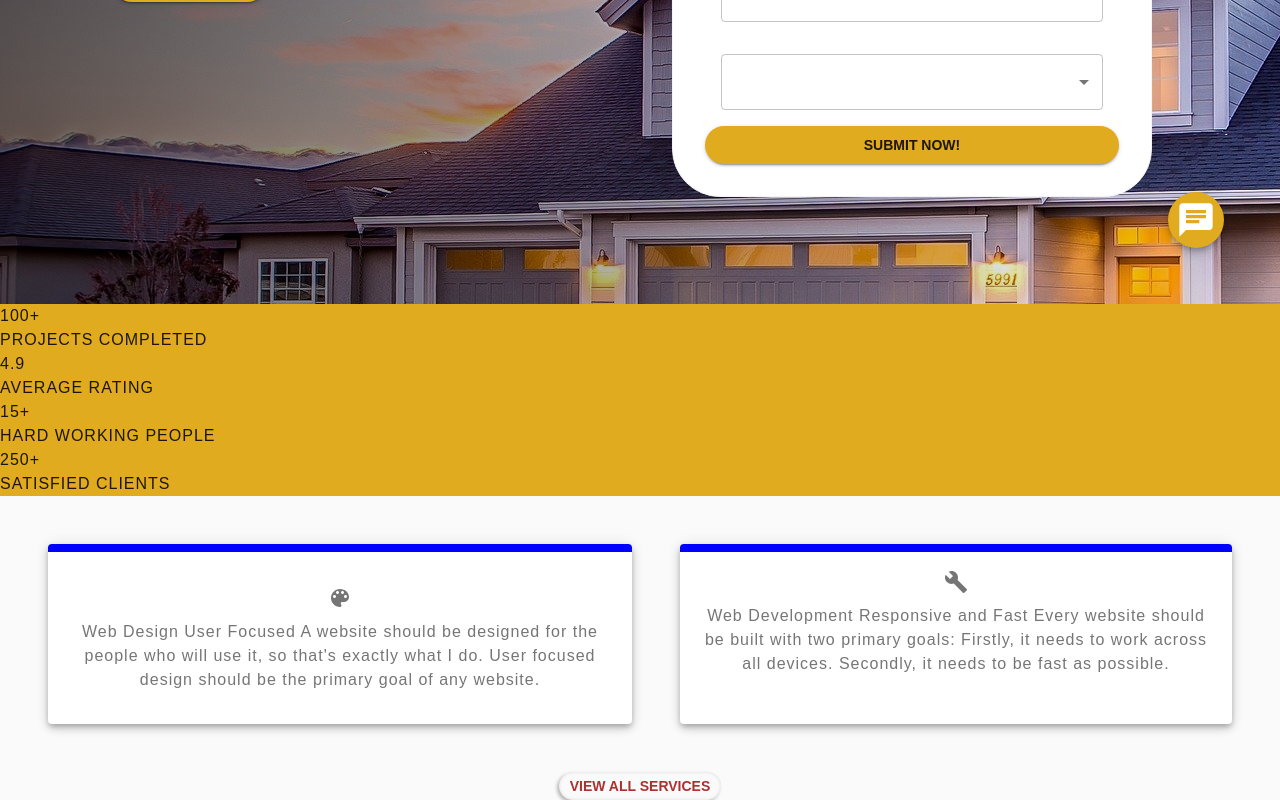
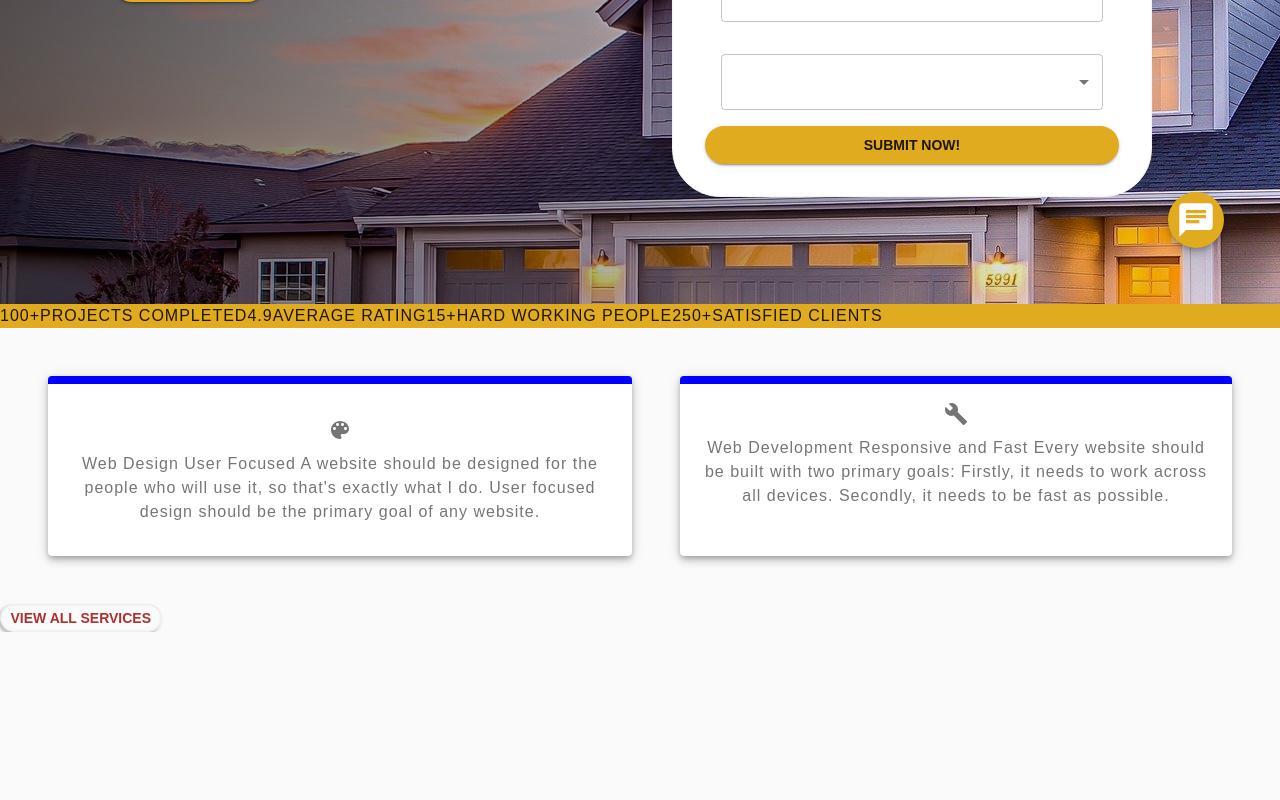
Before and after one commit to ryan0626-bit/golding, a React (Create React App) app in the folder frontend/: page / in a window 1280 px wide. Shown: the part 496-1296 px from the top of the page. After the commit the page ends 1128 px from the top, so only its background shows below. Built offline with nearby package versions, Linux system fonts and the light colour scheme.

Commit message:
Clean Up Warnings

```diff
--- a/frontend/src/components/NavBar.js
+++ b/frontend/src/components/NavBar.js
@@ -9,8 +9,8 @@ import clsx from 'clsx'
 import React from 'react'
 import { useHistory, useLocation } from 'react-router-dom'
 import useAtTop from '../hooks/useAtTop'
+import Logo from '../images/Logo.png'
 import WhiteLogo from '../images/LogoWhite.png'
-import Logo from '../images/Logo.png'
 const useStyles = makeStyles(theme => ({
   paper: {
     textAlign: 'center',
@@ -109,7 +109,7 @@ export default function NavBar() {
     <div className={clsx(classes.paper, classes.root)}>
       <div className={classes.companyWrapper} onClick={() => openPage('')}>
         <div className={classes.logoContainer}>
-          <img src={atTop && isHome ? Logo : WhiteLogo} className={classes.logo} />
+          <img alt="Logo" src={atTop && isHome ? Logo : WhiteLogo} className={classes.logo} />
         </div>
         <Typography variant={xs ? 'h6' : 'h4'} className={classes.company}>
           Golding Companies
--- a/frontend/src/components/chat/index.js
+++ b/frontend/src/components/chat/index.js
@@ -1,99 +1,98 @@
-import Box from "@material-ui/core/Box";
-import ClickAwayListener from "@material-ui/core/ClickAwayListener";
-import { makeStyles } from "@material-ui/core/styles";
-import ChatIcon from "@material-ui/icons/Chat";
-import axios from "axios";
-import MessageForm from "./MessageForm";
-import React, { useState } from "react";
-import CheckCircleIcon from "@material-ui/icons/CheckCircle";
-import Typography from '@material-ui/core/Typography';
+import Box from '@material-ui/core/Box'
+import ClickAwayListener from '@material-ui/core/ClickAwayListener'
+import { makeStyles } from '@material-ui/core/styles'
+import Typography from '@material-ui/core/Typography'
+import ChatIcon from '@material-ui/icons/Chat'
+import CheckCircleIcon from '@material-ui/icons/CheckCircle'
+import axios from 'axios'
+import React, { useState } from 'react'
+import MessageForm from './MessageForm'
 
-
-const useStyles = makeStyles((theme) => ({
+const useStyles = makeStyles(theme => ({
   bottomNavigation: {
-    width: "100%",
-    position: "fixed",
+    width: '100%',
+    position: 'fixed',
     bottom: 0,
     zIndex: 1100,
-    backgroundColor: " rgba(255,0,0,0)",
-    display: "flex",
-    flexDirection: "column",
-    alignItems: "flex-end",
-    justifyContent: "center",
+    backgroundColor: ' rgba(255,0,0,0)',
+    display: 'flex',
+    flexDirection: 'column',
+    alignItems: 'flex-end',
+    justifyContent: 'center',
   },
   chatIcon: {
-    color: "white",
+    color: 'white',
 
-    fontSize: "2.5rem",
+    fontSize: '2.5rem',
   },
   iconButton: {
-    margin: "0 3.5rem 3.5rem 0",
-    [theme.breakpoints.only("xs")]: {
-      margin: "0 .5rem 3.5rem 0",
+    margin: '0 3.5rem 3.5rem 0',
+    [theme.breakpoints.only('xs')]: {
+      margin: '0 .5rem 3.5rem 0',
     },
-    borderRadius: "50%",
+    borderRadius: '50%',
     backgroundColor: theme.palette.primary.main,
-    cursor: "pointer",
-    "&:hover": {
+    cursor: 'pointer',
+    '&:hover': {
       backgroundColor: theme.palette.primary.dark,
     },
-    height: "3.5rem",
-    width: "3.5rem",
-    display: "flex",
-    justifyContent: "center",
-    alignItems: "center",
+    height: '3.5rem',
+    width: '3.5rem',
+    display: 'flex',
+    justifyContent: 'center',
+    alignItems: 'center',
   },
   messageContainer: {
-    display: "flex",
-    flexDirection: "column",
-    justifyContent: "space-between",
-    margin: "0 3.5rem 2rem 0",
-    minHeight: "65vh",
+    display: 'flex',
+    flexDirection: 'column',
+    justifyContent: 'space-between',
+    margin: '0 3.5rem 2rem 0',
+    minHeight: '65vh',
 
-    minWidth: "35vh",
-    borderRadius: "1.25rem",
+    minWidth: '35vh',
+    borderRadius: '1.25rem',
     backgroundColor: theme.palette.grey.main,
-    [theme.breakpoints.down("xs")]: {
-      minHeight: "80vh",
-      width: "100%",
+    [theme.breakpoints.down('xs')]: {
+      minHeight: '80vh',
+      width: '100%',
       margin: 0,
     },
   },
   bottomMessageBox: {
-    padding: "1rem",
-    display: "flex",
-    flexDirection: "column",
-    borderRadius: " 0 0 1.1rem 1.1rem",
+    padding: '1rem',
+    display: 'flex',
+    flexDirection: 'column',
+    borderRadius: ' 0 0 1.1rem 1.1rem',
   },
   successIcon: {
-    display: "flex",
-    justifyContent: "center",
-    margin: "1rem",
+    display: 'flex',
+    justifyContent: 'center',
+    margin: '1rem',
   },
   successText: {
-    display: "flex",
-    justifyContent: "center",
-    margin: "1rem",
+    display: 'flex',
+    justifyContent: 'center',
+    margin: '1rem',
   },
   thankYouText: {
-    display: "flex",
-    justifyContent: "center",
-    margin: "1rem",
+    display: 'flex',
+    justifyContent: 'center',
+    margin: '1rem',
+  },
+}))
+export default function BottomChat() {
+  const classes = useStyles()
+  const [showBox, setShowBox] = useState(false)
+  const handleShowBox = () => void setShowBox(true)
+  const handleHideBox = () => void setShowBox(false)
+  const [showSuccess, setShowSuccess] = useState(false)
+
+  const handleSubmit = async payload => {
+    await axios.post('http://127.0.0.1:5001/dev/text', payload)
+
+    setShowSuccess(true)
+    // handleHideBox();
   }
-}));
-export default function BottomChat() {
-  const classes = useStyles();
-  const [showBox, setShowBox] = useState(false);
-  const handleShowBox = () => void setShowBox(true);
-  const handleHideBox = () => void setShowBox(false);
-  const [showSuccess, setShowSuccess] = useState(false);
-
-  const handleSubmit = async (payload) => {
-    await axios.post("http://127.0.0.1:5001/dev/text", payload);
-
-    setShowSuccess(true);
-    // handleHideBox();
-  };
 
   return (
     <div className={classes.bottomNavigation}>
@@ -101,12 +100,20 @@ export default function BottomChat() {
         <ClickAwayListener onClickAway={handleHideBox}>
           <Box className={classes.messageContainer} boxShadow={6}>
             {showSuccess ? (
-              <div style={{ justifySelf: "center" }}>
+              <div style={{ justifySelf: 'center' }}>
                 <div className={classes.successIcon}>
-                  <Typography variant="h4"><CheckCircleIcon color="primary" /></Typography>
+                  <Typography variant="h4">
+                    <CheckCircleIcon color="primary" />
+                  </Typography>
                 </div>
-                <div className={classes.successText}><Typography variant="h5">Request Submitted</Typography></div>
-                <div className={classes.thankYouText}><Typography>Thank You! Our team will reach out to you as soon as possible.</Typography></div>
+                <div className={classes.successText}>
+                  <Typography variant="h5">Request Submitted</Typography>
+                </div>
+                <div className={classes.thankYouText}>
+                  <Typography>
+                    Thank You! Our team will reach out to you as soon as possible.
+                  </Typography>
+                </div>
               </div>
             ) : (
               <MessageForm handleSubmit={handleSubmit} />
@@ -115,11 +122,8 @@ export default function BottomChat() {
         </ClickAwayListener>
       )}
       <Box className={classes.iconButton} onClick={handleShowBox} boxShadow={6}>
-        <ChatIcon
-          className={classes.chatIcon}
-          classes={{ root: { padding: 0 } }}
-        />
+        <ChatIcon className={classes.chatIcon} classes={{ root: { padding: 0 } }} />
       </Box>
     </div>
-  );
+  )
 }
--- a/frontend/src/home/Icons.js
+++ b/frontend/src/home/Icons.js
@@ -3,28 +3,15 @@ import { makeStyles } from '@material-ui/core/styles'
 import React from 'react'
 
 const useStyles = makeStyles(theme => ({
-  icons: {
-    marginBottom: '.5rem',
+  root: {
     display: 'flex',
-    flexDirection: 'row',
-    justifyContent: 'center',
-  },
-  iconButtons: {
-    marginLeft: '1rem',
-    marginRight: '1rem',
-  },
-  linkIcon: {
-    fontSize: theme.typography.pxToRem(50),
   },
 }))
 
 export default function Icons() {
   const classes = useStyles()
-  const handleWebsiteClick = siteName => {
-    window.location.href = siteName
-  }
   return (
-    <div>
+    <div className={classes.root}>
       <div>
         <Typography>100+</Typography>
       </div>
--- a/frontend/src/home/Skills.js
+++ b/frontend/src/home/Skills.js
@@ -59,15 +59,11 @@ const useStyles = makeStyles(theme => ({
     justifyContent: 'space-around',
     flexGrow: 1,
   },
-  root: {
-    display: 'flex',
-    alignItems: 'center',
-    flexDirection: 'column',
-  },
+
   viewButton: {},
 }))
 
-export default function App() {
+export default function Skill() {
   const classes = useStyles()
 
   return (
--- a/frontend/src/home/main-tile/index.js
+++ b/frontend/src/home/main-tile/index.js
@@ -24,7 +24,6 @@ const useStyles = makeStyles(theme => ({
     flexGrow: 1,
     width: '100%',
     height: '100%',
-    position: 'absolute',
     background: 'linear-gradient(to right, rgba(0, 0, 0, .6), rgba(255,0,0,0))',
     zIndex: 1,
   },
```
